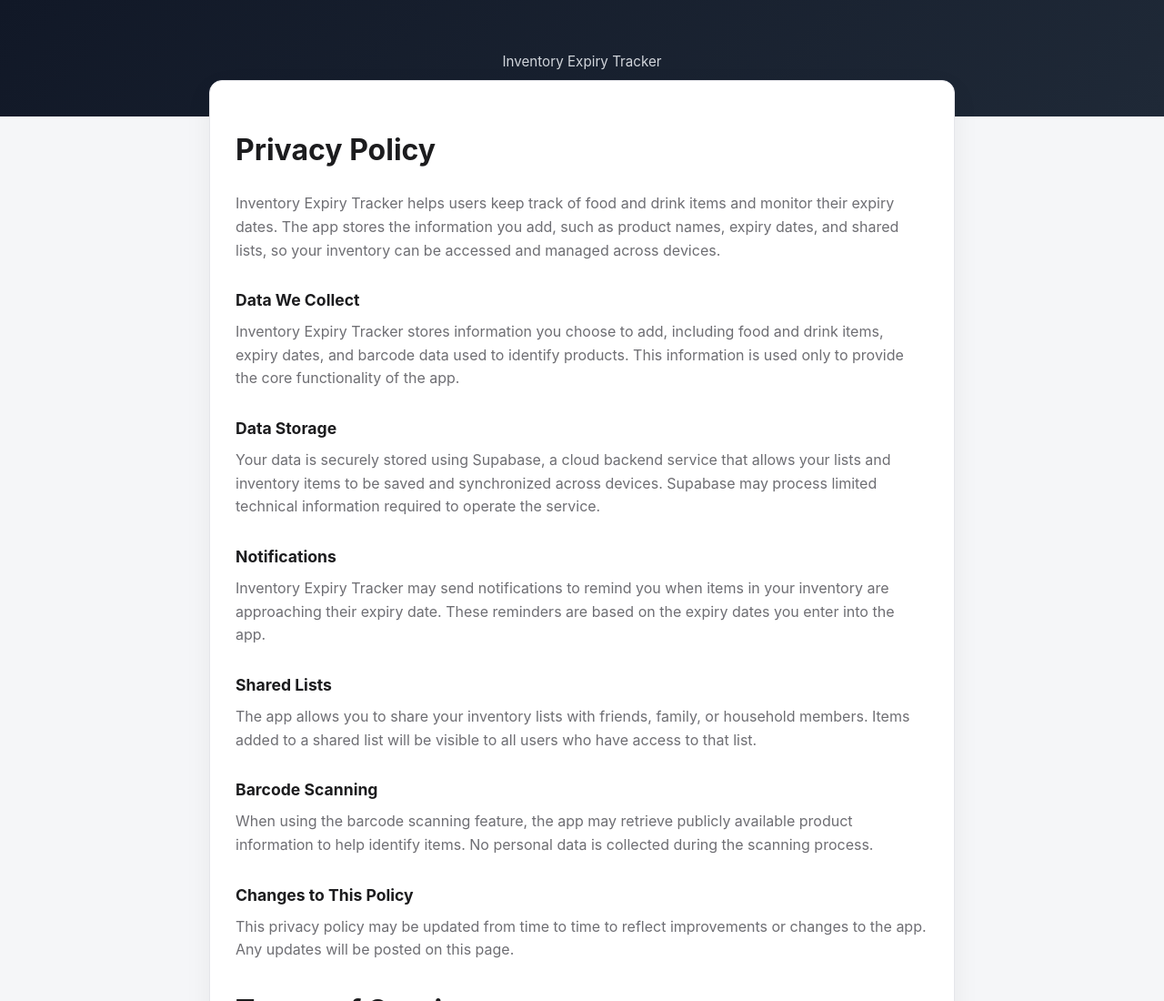
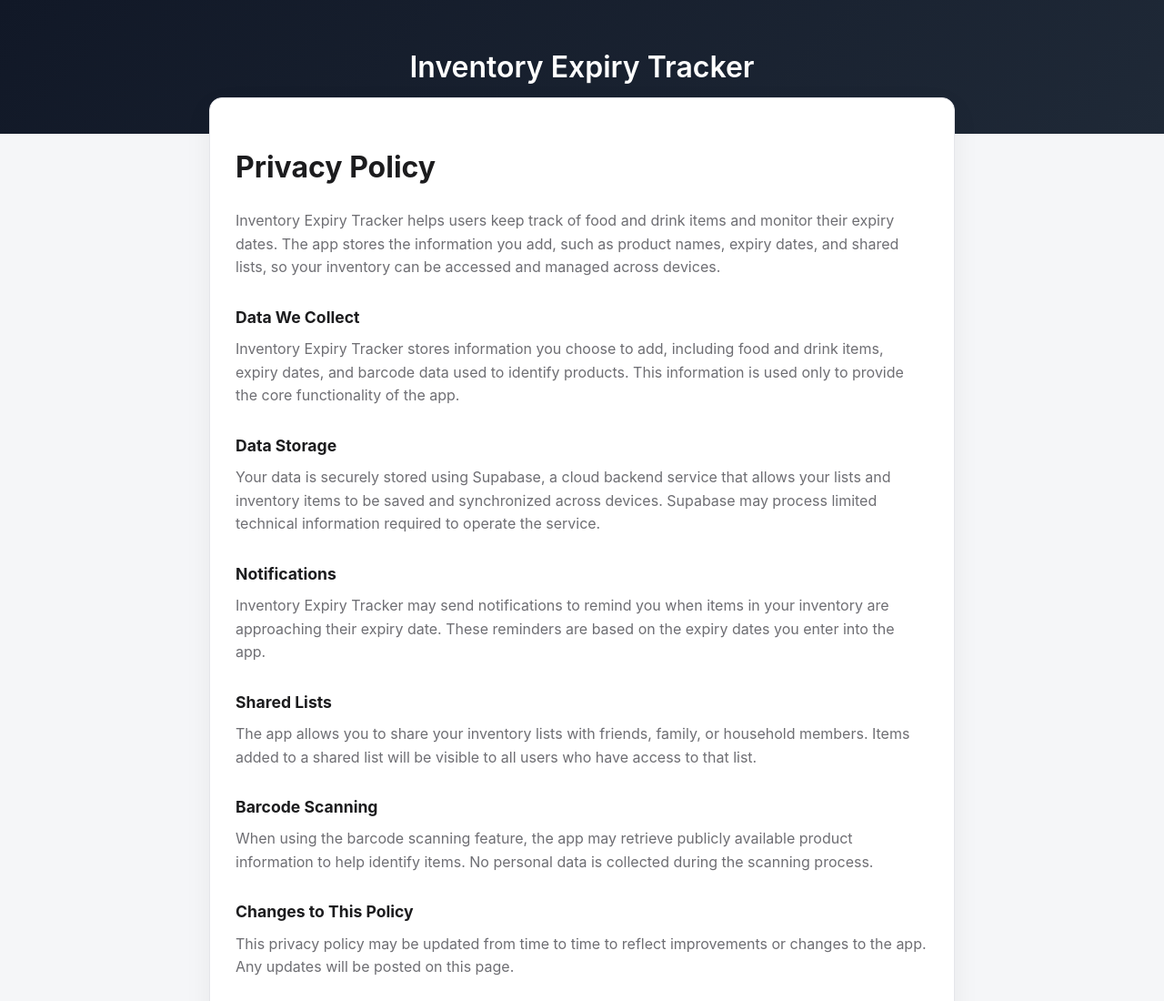
Before and after one commit to Matthew-Gaffoor-SE/Inventory-Expiry-Tracker, a plain HTML site: page index.html in a window 1280 px wide. Shown: the top 1100 px of the page at 91% size. Drawn offline with Linux system fonts and the light colour scheme.

Commit message:
Change paragraph to header for title in index.html

```diff
--- a/index.html
+++ b/index.html
@@ -100,7 +100,7 @@
 <body>
 
 <header>
-  <p>Inventory Expiry Tracker</p>
+  <h1>Inventory Expiry Tracker</h1>
 </header>
 
 <main>
```
